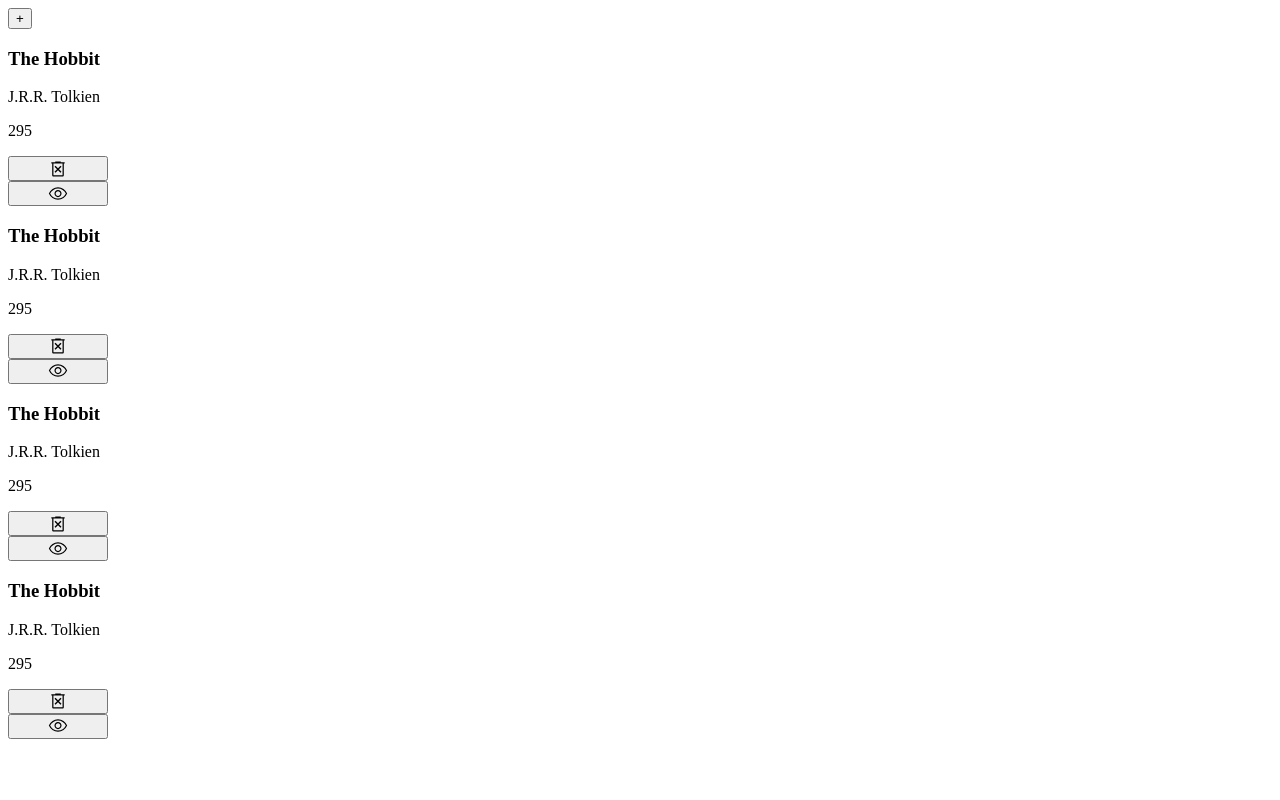
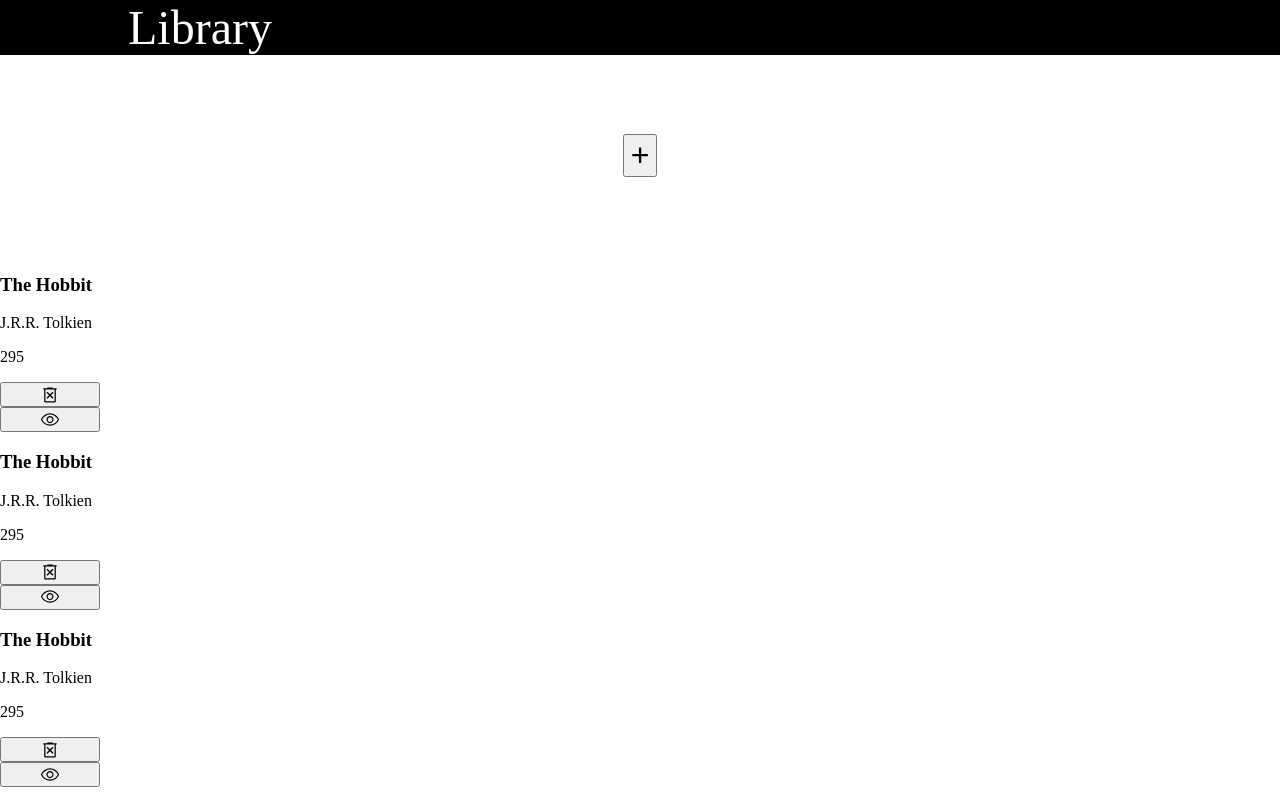
Before and after one commit to OmarNaguib/Library, a plain HTML site: page index.html in a window 1280 px wide. Shown: the top 800 px of the page. Drawn offline with Linux system fonts and the light colour scheme.

Commit message:
style header

```diff
--- a/index.html
+++ b/index.html
@@ -11,7 +11,14 @@
     <title>Library</title>
   </head>
   <body>
-    <button class="new-button" onclick="openForm()">+</button>
+    <header>
+      <div class="header-title">
+        Library
+      </div>
+    </header>
+    <div class="new-area">
+      <button class="new-button" onclick="openForm()">+</button>
+    </div>
 
       <form action="" id="form" style="display:none;">
         <div>
--- a/style.css
+++ b/style.css
@@ -1,3 +1,7 @@
+html,body{
+    margin: 0;
+    height: 100%;
+}
 .icons>button{
     display: grid;
     justify-content: center;
@@ -32,3 +36,28 @@ button.delete>div{
 button{
 
 }
+
+
+header{
+    margin: 0;
+    background-color: black;
+    color: white;
+    display: flex;
+    justify-content: center;
+}
+
+.header-title{
+    font-size: 3rem;
+    width: 80%;
+}
+
+.new-area{
+    height:200px;
+    display: flex;
+    justify-content: center;
+    align-items: center;
+}
+
+.new-button{
+    font-size: 2rem;
+}
```
